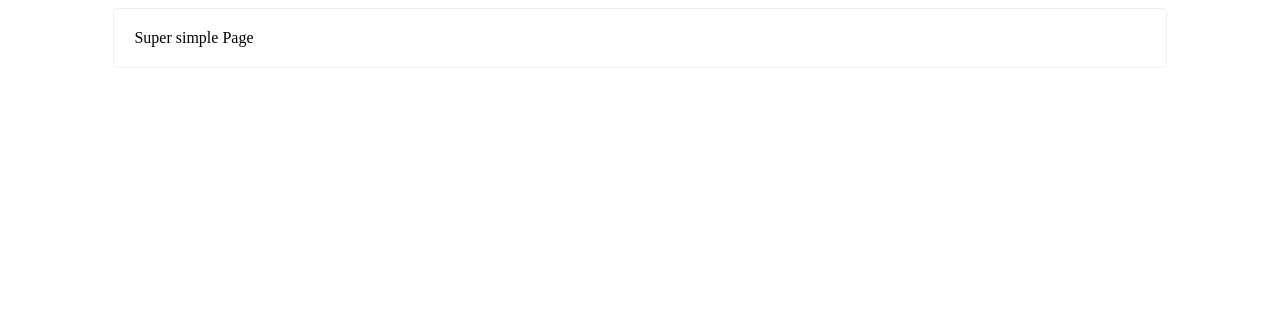
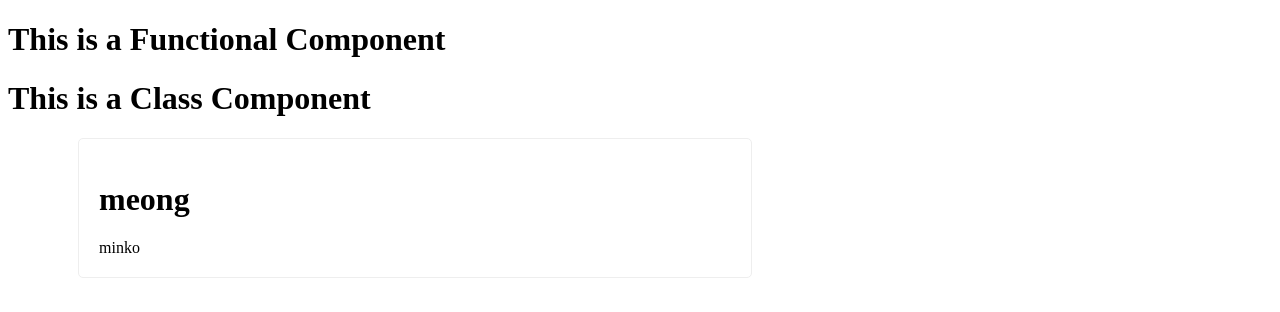
Before and after one commit to insgreeb-pro/Faustine, a Next.js app: page / in a window 1280 px wide. Shown: the top 312 px of the page. Built offline with nearby package versions, Linux system fonts and the light colour scheme.

Commit message:
export multiple dan memahami functional component vs class component

```diff
--- a/components/Container.jsx
+++ b/components/Container.jsx
@@ -2,17 +2,14 @@ import Head from 'next/head'
 
 export const Container = ({ children, title }) => {
   return (
-    <div
-      style={{
-        marginTop: '10px',
-        width: '80%',
-        margin: 'auto',
-        borderWidth: '1px',
-        border: 'solid 1px #eee',
-        padding: '20px',
-        borderRadius: '5px'
-      }}
-    >
+    <div style={{
+      width: '50%',
+      margin: '10px 70px',
+      borderWidth: '1px',
+      border: 'solid 1px #eee',
+      padding: '20px',
+      borderRadius: '5px'
+    }}>
       <Head>
         <title>{title}</title>
       </Head>
--- /dev/null
+++ b/components/typeOfComponent.jsx
@@ -0,0 +1,9 @@
+import React, { Component } from 'react'
+
+export const FuncComponent = () => <h1>This is a Functional Component</h1>
+
+export class ClasComponent extends Component {
+    render() {
+        return <h1>This is a Class Component</h1>
+    }
+}
--- a/pages/home.jsx
+++ /dev/null
@@ -1,4 +0,0 @@
-import Index from './index'
-
-// home as index
-export default Index
--- a/pages/index.jsx
+++ b/pages/index.jsx
@@ -1,9 +1,15 @@
 import { Container } from '../components/Container'
+import { FuncComponent, ClasComponent } from '../components/typeOfComponent'
 
 export default () => {
   return (
-    <Container title="Home Page">
-      <div>Super simple Page</div>
-    </Container>
+    <div>
+      <FuncComponent />
+      <ClasComponent />
+      <Container title="sedboi.png">
+        <h1>meong</h1>
+        <div>minko</div>
+      </Container>
+    </div>
   )
 }
```
